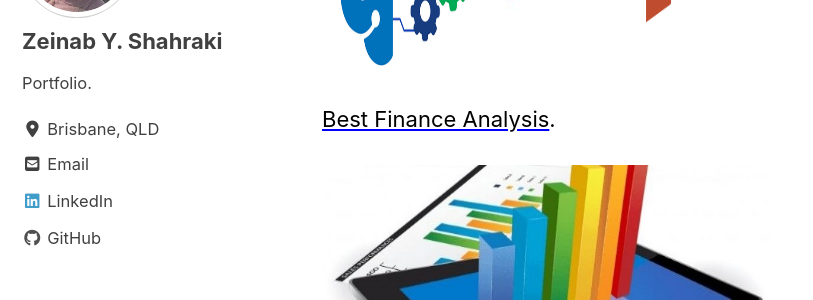
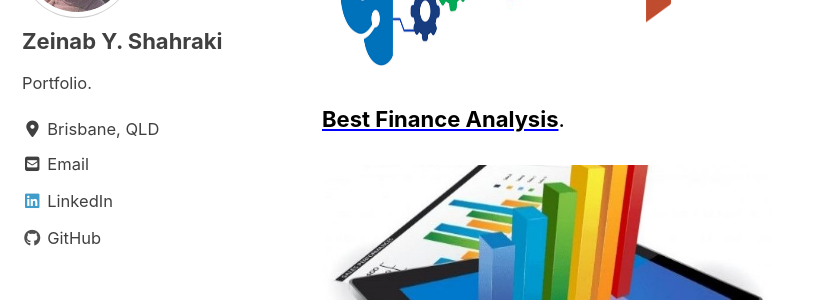
Before and after one commit to z1shahraki/z1shahraki.github.io, a Jekyll site: the page built from _pages/machinelearning.md, in a window 1280 px wide and 900 px high, scrolled down 826 px. Shown: the part 150-450 px from the top of the window, without its empty margins (0-813 px from the left). Built offline with Jekyll 4.4.1, drawn with Linux system fonts in a browser that asks for light colours; cached includes are drawn as plain includes; nearby versions of some CDN libraries.

Commit message:
new gith

```diff
--- a/_pages/machinelearning.md
+++ b/_pages/machinelearning.md
@@ -10,7 +10,7 @@ header:
 <img src="{{ site.url }}{{ site.baseurl }}/images/loan_apr1.jpg" alt="Best Finance Decision" style="width:450px;height:300px;">
 
 
-[<font color="black">Best Finance Analysis</font>](https://github.com/z1shahraki/Best-Finance-Analysis).
+[<b><font color="black">Best Finance Analysis</font></b>](https://github.com/z1shahraki/Best-Finance-Analysis).
 
 
 <img src="{{ site.url }}{{ site.baseurl }}/images/car_price2.jpg" alt="Best Finance Decision" style="width:450px;height:300px;">
```
